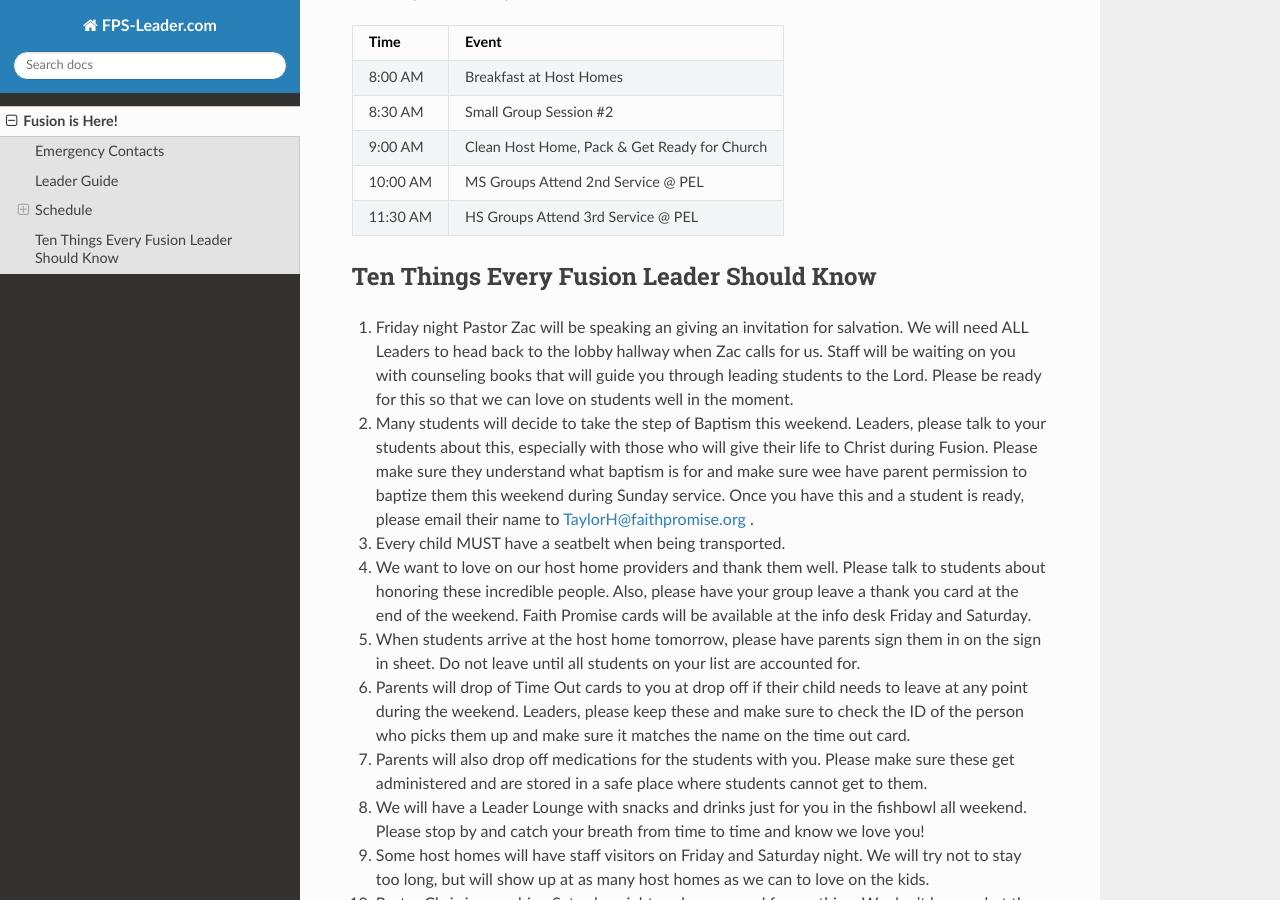
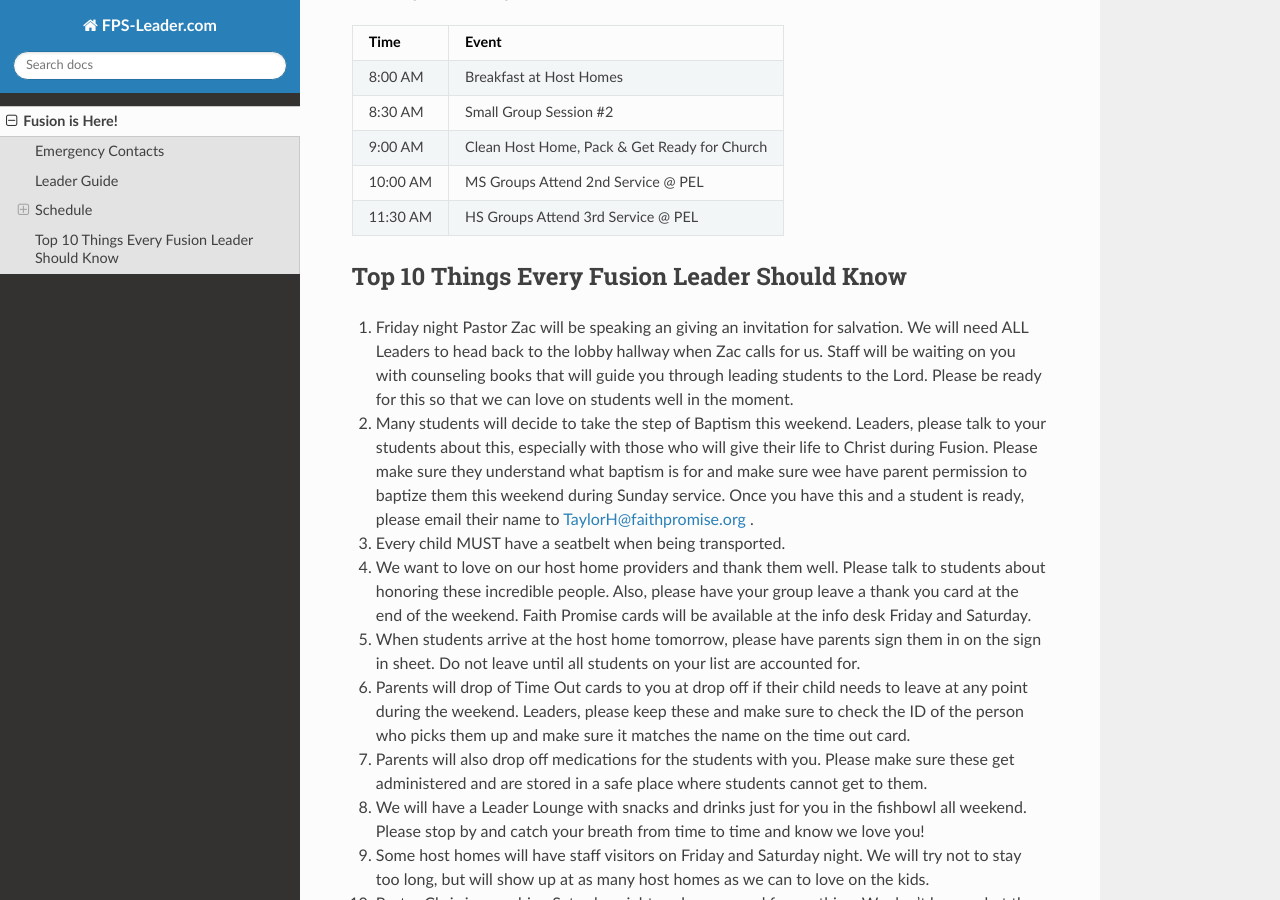
Before and after one commit to GJasonAnderson/fps-leader, an MkDocs documentation site: the page built from docs/index.md, in a window 1280 px wide and 900 px high, scrolled down 1185 px. Built offline with MkDocs 1.6.1, drawn with Linux system fonts in a browser that asks for light colours; nearby versions of some CDN libraries; old or Windows-style settings are respelled for this version of MkDocs.

Commit message:
Minor typo fix in index.md

```diff
--- a/docs/index.md
+++ b/docs/index.md
@@ -42,7 +42,7 @@ Email: [ fpsglobal@faithpromise.org ]( mailto:fpsglobal@faithpromise.org )
 | 10:00 AM | MS Groups Attend 2nd Service @ PEL           |
 | 11:30 AM | HS Groups Attend 3rd Service @ PEL           |
 
-## Ten Things Every Fusion Leader Should Know
+## Top 10 Things Every Fusion Leader Should Know
 
 1. Friday night Pastor Zac will be speaking an giving an invitation for salvation. We will need ALL Leaders to head back to the lobby hallway when Zac calls for us. Staff will be waiting on you with counseling books that will guide you through leading students to the Lord. Please be ready for this so that we can love on students well in the moment.
 2. Many students will decide to take the step of Baptism this weekend. Leaders, please talk to your students about this, especially with those who will give their life to Christ during Fusion. Please make sure they understand what baptism is for and make sure wee have parent permission to baptize them this weekend during Sunday service. Once you have this and a student is ready, please email their name to [ TaylorH@faithpromise.org ]( mailto:TaylorH@faithpromise.org ).
```
